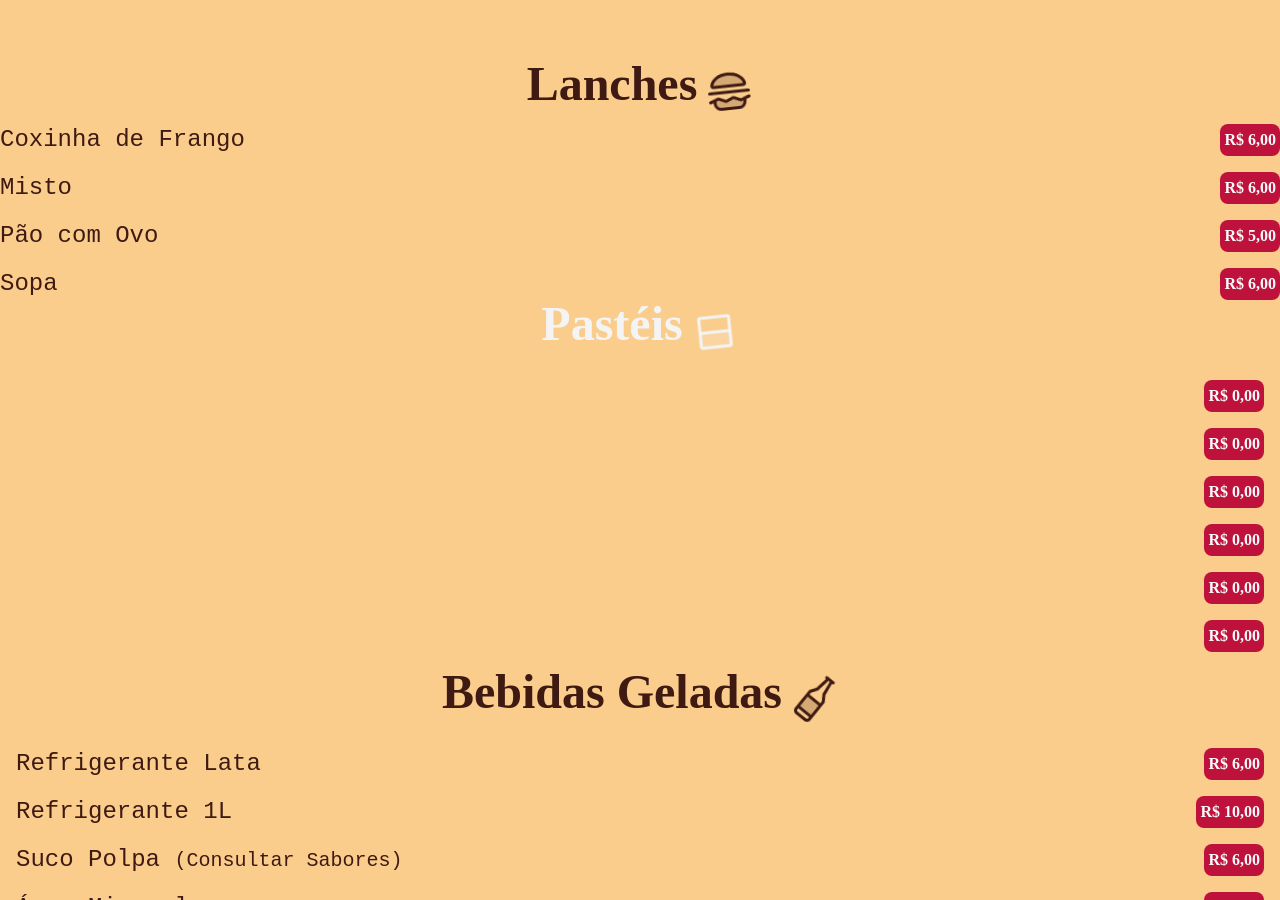
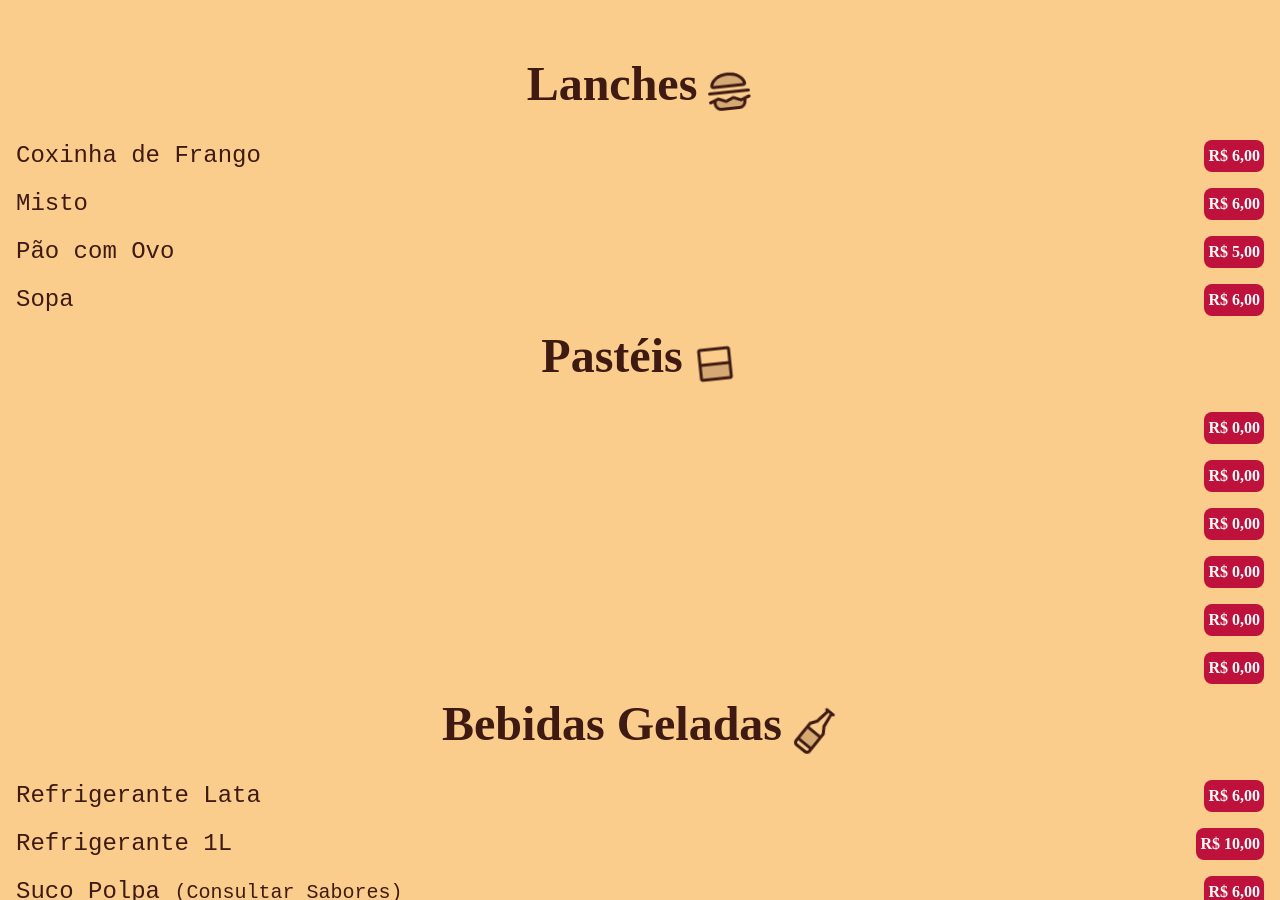
Before and after one commit to sauba/spa-comedoria-emporio-brisa, a Next.js app: page / in a window 1280 px wide. Shown: the part 740-1640 px from the top of the page. Built offline with nearby package versions, Linux system fonts and the light colour scheme.

Commit message:
Update: cardapioLanches v4

```diff
--- a/src/components/CardapioLanches/index.tsx
+++ b/src/components/CardapioLanches/index.tsx
@@ -22,7 +22,7 @@ export default function CardapioLanches() {
         <Hamburger size={48} weight="duotone" className={`-rotate-6`} />
       </span>
 
-      <div className={`w-full flex flex-col justify-center items-center gap-4`}>
+      <div className={`w-full p-4 flex flex-col justify-center items-center gap-4`}>
         <span className={`w-full flex text-center justify-between items-center gap-3`}>
           <span className={`text-2xl font-pt-mono`}>Coxinha de Frango</span>
           <span className={`p-1 bg-rose-700 rounded-lg text-zinc-50 font-bold`}>R$ 6,00</span>
--- a/src/components/CardapioPasteis/index.tsx
+++ b/src/components/CardapioPasteis/index.tsx
@@ -14,7 +14,7 @@ export default function CardapioPasteis() {
         text-center
         outline-none
         border-none
-        text-zinc-100
+        text-own-brown-dark
         font-caveat
       `} id="cardapiopasteis">
       <span className={`flex justify-center items-center gap-2`}>
```
